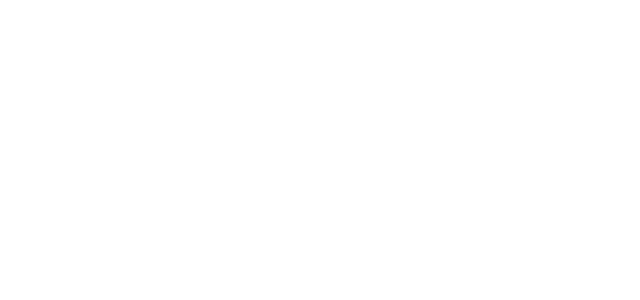
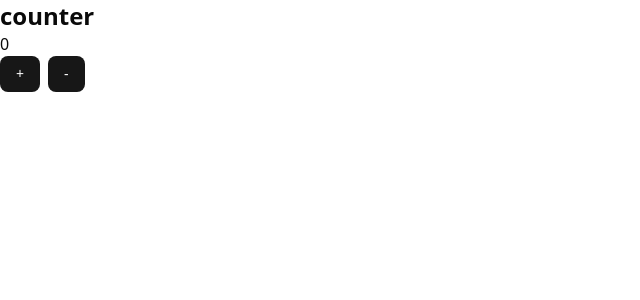
Before and after one commit to Min-byeonghyun/vite-exam, a React (Vite) app: page /counter in a window 1280 px wide. Before the commit this address had no page. Shown: the top 300 px of the page, without its empty margins (0-640 px from the left). Built offline with nearby package versions, Linux system fonts and the light colour scheme.

Commit message:
zustand settings

```diff
--- a/package.json
+++ b/package.json
@@ -25,7 +25,8 @@
     "react-router": "^7.9.4",
     "sonner": "^2.0.7",
     "tailwind-merge": "^3.3.1",
-    "tailwindcss": "^4.1.16"
+    "tailwindcss": "^4.1.16",
+    "zustand": "^5.0.8"
   },
   "devDependencies": {
     "@eslint/js": "^9.25.0",
--- a/src/App.tsx
+++ b/src/App.tsx
@@ -1,13 +1,15 @@
 import { Route, Routes } from "react-router";
 import "./App.css";
+import Home from "./pages/index-page";
+import CounterPage from "./pages/couter-page";
 
 function App() {
-
   return (
     <Routes>
-      <Route path="/" element={<div>home</div>}/>
+      <Route path="/" element={<Home />} />
+      <Route path="/counter" element={<CounterPage />} />
     </Routes>
-  )
+  );
 }
 
 export default App;
--- /dev/null
+++ b/src/pages/couter-page.tsx
@@ -0,0 +1,17 @@
+import { Button } from "@/components/ui/button";
+import { useCountStore } from "@/store/count";
+
+export default function CounterPage() {
+  const { count, increase, decrease } = useCountStore();
+
+  return (
+    <div>
+      <h1 className="text-2xl font-bold">counter</h1>
+      <div>{count}</div>
+      <div className="flex gap-2">
+        <Button onClick={increase}>+</Button>
+        <Button onClick={decrease}>-</Button>
+      </div>
+    </div>
+  );
+}
--- /dev/null
+++ b/src/pages/index-page.tsx
@@ -0,0 +1,5 @@
+import React from "react";
+
+export default function Home() {
+  return <div>Home-page</div>;
+}
--- /dev/null
+++ b/src/store/count.ts
@@ -0,0 +1,21 @@
+import { create } from "zustand";
+
+type Store = {
+  count: number;
+  increase: () => void;
+  decrease: () => void;
+};
+
+export const useCountStore = create<Store>((set, get) => ({
+  count: 0,
+  increase: () => {
+    set((store) => ({
+      count: store.count + 1,
+    }));
+  },
+  decrease: () => {
+    set((store) => ({
+      count: store.count - 1,
+    }));
+  },
+}));
```
Also changed, not shown: 1 other file (tests, documents, lock files or other folders).
